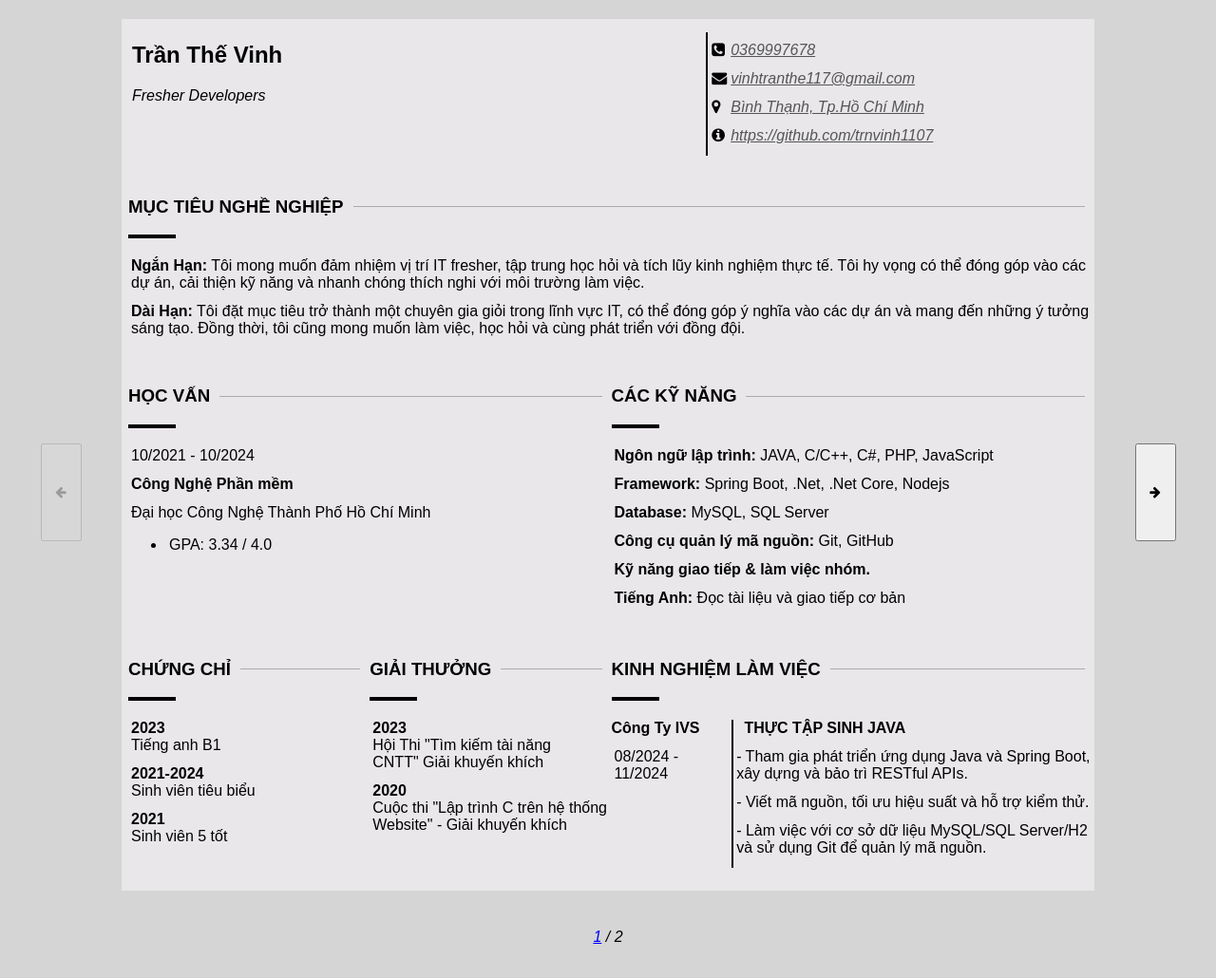
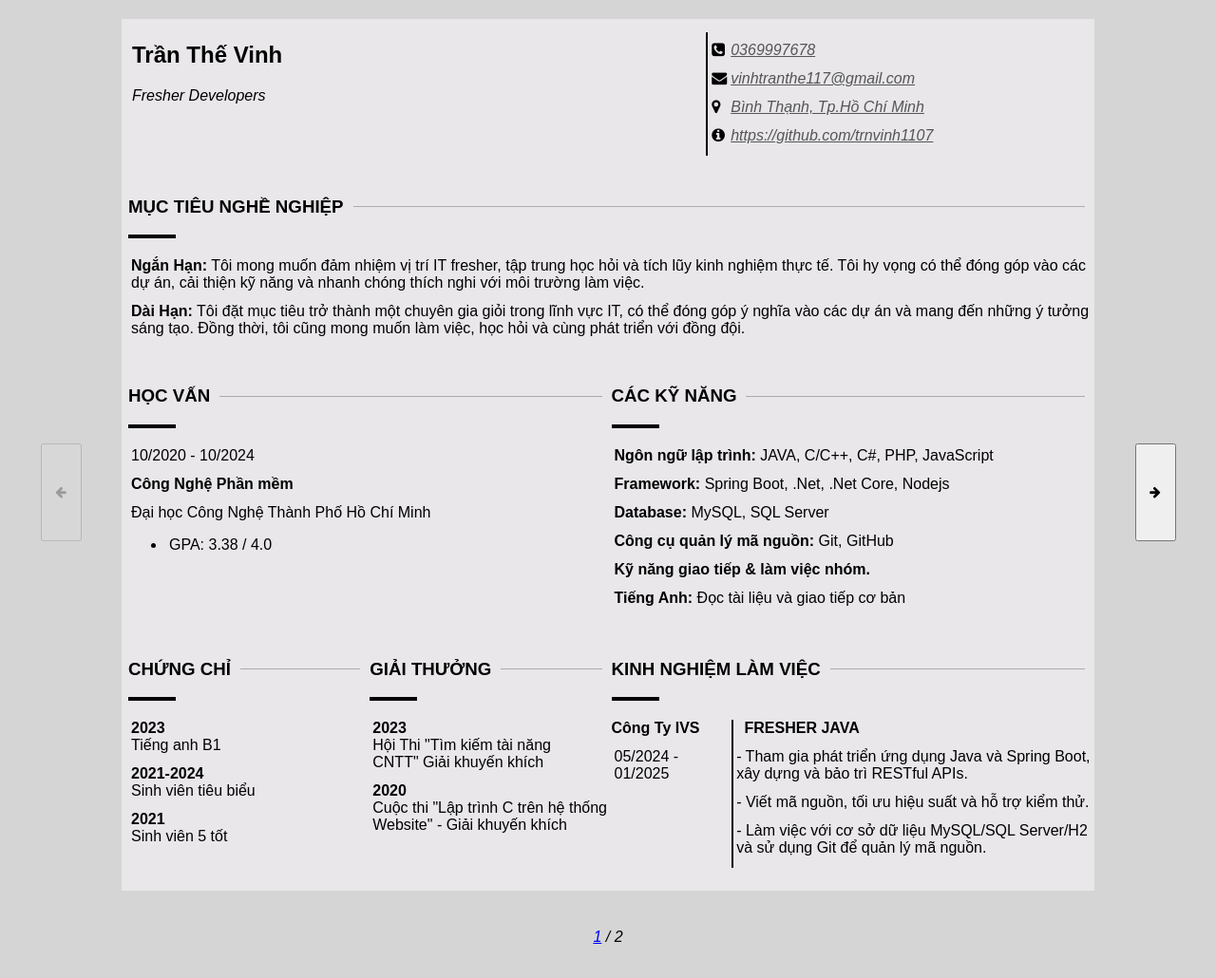
Before and after one commit to trnvinh1107/mycv, a plain HTML site: page index.html in a window 1280 px wide. Shown: the whole page at 95% size. Drawn offline with Linux system fonts and the light colour scheme.

Commit message:
Update index.html

```diff
--- a/index.html
+++ b/index.html
@@ -46,11 +46,11 @@
                                 <div class="divider"></div>
                             </div>
                             <div class="section-content">
-                                <p class="content">10/2021 - 10/2024</p>
+                                <p class="content">10/2020 - 10/2024</p>
                                 <p class="content"><strong>Công Nghệ Phần mềm</strong></p>
                                 <p class="content">Đại học Công Nghệ Thành Phố Hồ Chí Minh</p>
                                 <ul>
-                                    <li><p class="content">GPA: 3.34 / 4.0</p></li>
+                                    <li><p class="content">GPA: 3.38 / 4.0</p></li>
                                 </ul>
                             </div>
                         </div>
@@ -105,10 +105,10 @@
                             <div class="company-role section-content">
                                 <div class="company">
                                     <p class="comapny-name"><strong>Công Ty IVS</strong></p>
-                                    <p class="content comapny-timework">08/2024 - 11/2024</p>
+                                    <p class="content comapny-timework">05/2024 - 01/2025</p>
                                 </div>
                                 <div class="role">
-                                    <p class="role-name"><strong>thực tập Sinh Java</strong></p>
+                                    <p class="role-name"><strong>Fresher Java</strong></p>
                                     <div class="role-description">
                                         <p class="content">- Tham gia phát triển ứng dụng Java và Spring Boot, xây dựng và bảo trì RESTful APIs.</p>
                                         <p class="content">- Viết mã nguồn, tối ưu hiệu suất và hỗ trợ kiểm thử.</p>
```
